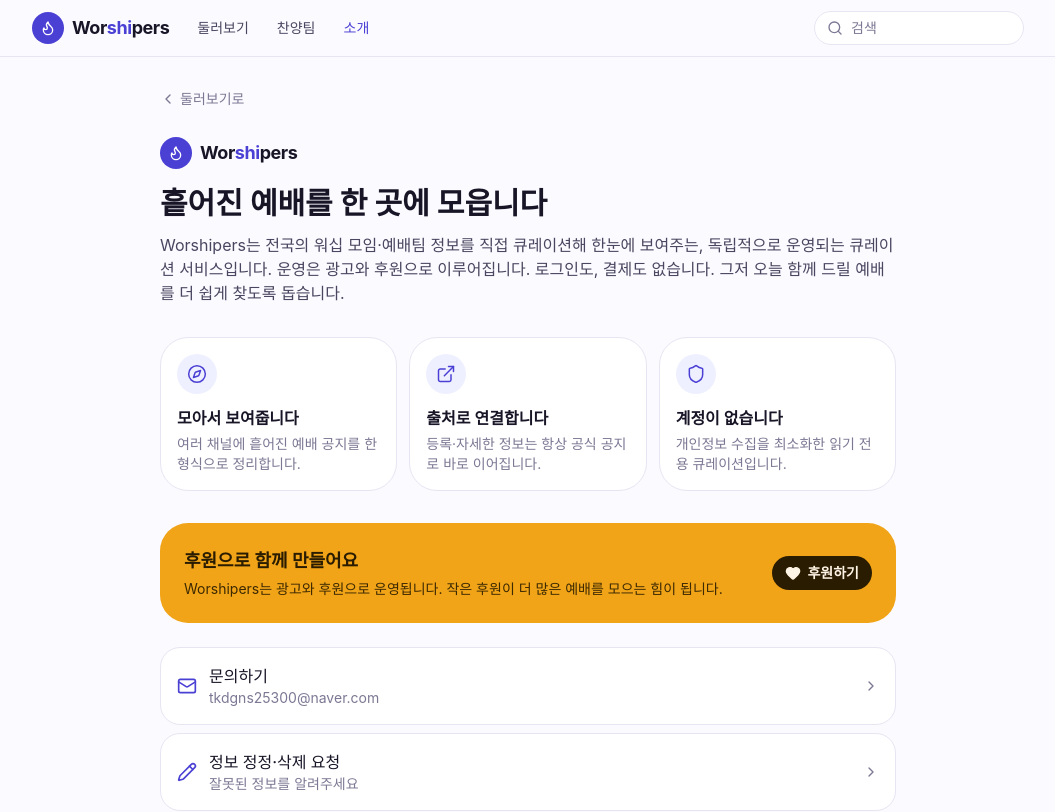
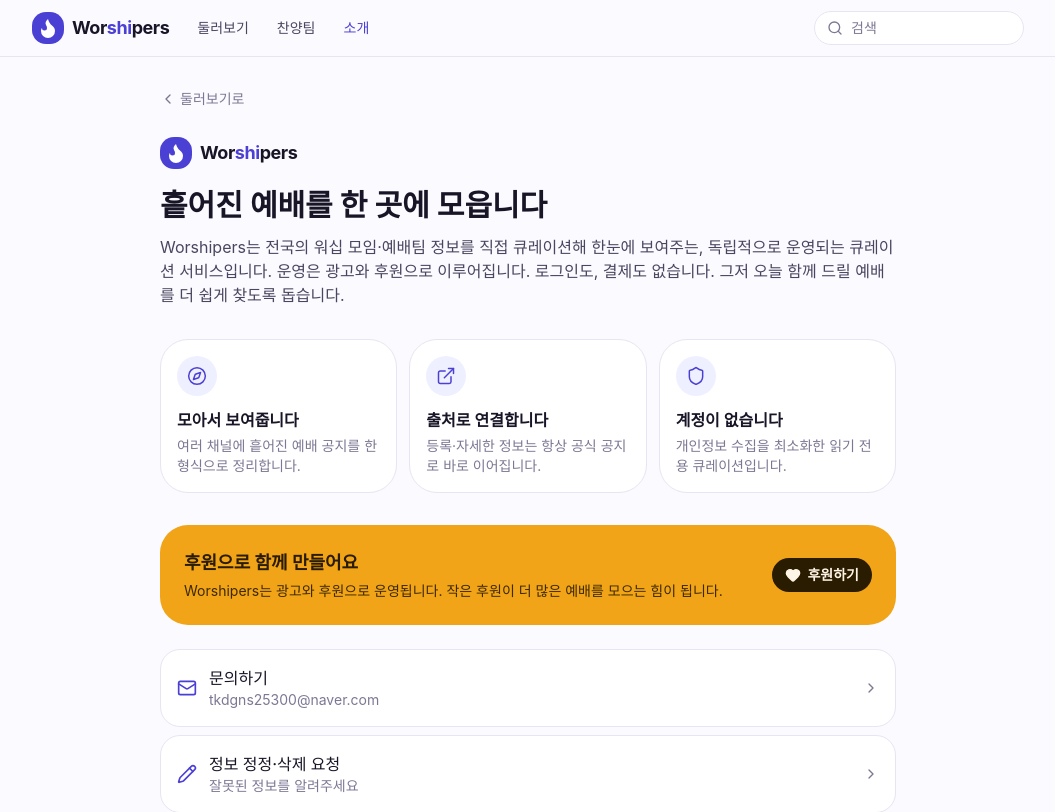
Before and after one commit to tkdgns25300/worshipers, a Next.js app: page /about in a window 1280 px wide. Shown: the top 812 px of the page, without its empty margins (112-1167 px from the left). Built offline with nearby package versions, Linux system fonts and the light colour scheme; no server answers; a web font is replaced by a local one.

Commit message:
Match wordmark and OG logo to favicon (solid white flame, rounded-lg)
Co-Authored-By: Claude Opus 4.8 (1M context) <noreply@anthropic.com>

```diff
--- a/src/app/opengraph-image.tsx
+++ b/src/app/opengraph-image.tsx
@@ -33,7 +33,7 @@ export default function OpengraphImage() {
               borderRadius: 28,
             }}
           >
-            <svg width="64" height="64" viewBox="0 0 24 24" fill="none" stroke="#ffffff" strokeWidth={2} strokeLinecap="round" strokeLinejoin="round">
+            <svg width="64" height="64" viewBox="0 0 24 24" fill="#ffffff">
               <path d="M8.5 14.5A2.5 2.5 0 0 0 11 12c0-1.38-.5-2-1-3-1.072-2.143-.224-4.054 2-6 .5 2.5 2 4.9 4 6.5 2 1.6 3 3.5 3 5.5a7 7 0 1 1-14 0c0-1.153.433-2.294 1-3a2.5 2.5 0 0 0 2.5 2.5z" />
             </svg>
           </div>
--- a/src/components/layout/wordmark.tsx
+++ b/src/components/layout/wordmark.tsx
@@ -4,8 +4,8 @@ import { cn } from "@/lib/utils";
 export function Wordmark({ className }: { className?: string }) {
   return (
     <Link href="/" aria-label="Worshipers 홈" className={cn("inline-flex items-center gap-2", className)}>
-      <span className="grid size-8 place-items-center rounded-xl bg-brand-600 text-on-brand">
-        <svg viewBox="0 0 24 24" fill="none" stroke="currentColor" strokeWidth={2} strokeLinecap="round" strokeLinejoin="round" className="size-4" aria-hidden>
+      <span className="grid size-8 place-items-center rounded-lg bg-brand-600 text-on-brand">
+        <svg viewBox="0 0 24 24" fill="currentColor" className="size-6" aria-hidden>
           <path d="M8.5 14.5A2.5 2.5 0 0 0 11 12c0-1.38-.5-2-1-3-1.072-2.143-.224-4.054 2-6 .5 2.5 2 4.9 4 6.5 2 1.6 3 3.5 3 5.5a7 7 0 1 1-14 0c0-1.153.433-2.294 1-3a2.5 2.5 0 0 0 2.5 2.5z" />
         </svg>
       </span>
```
